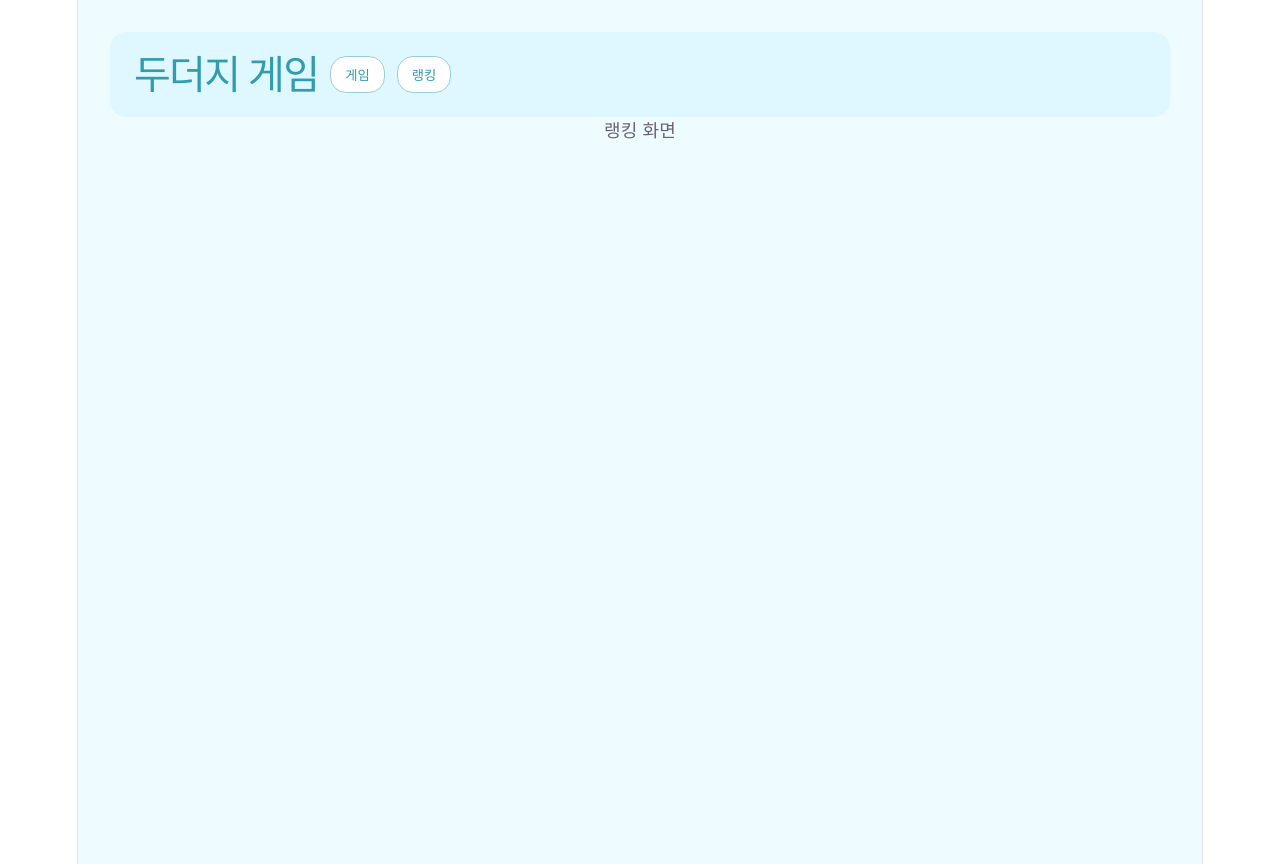
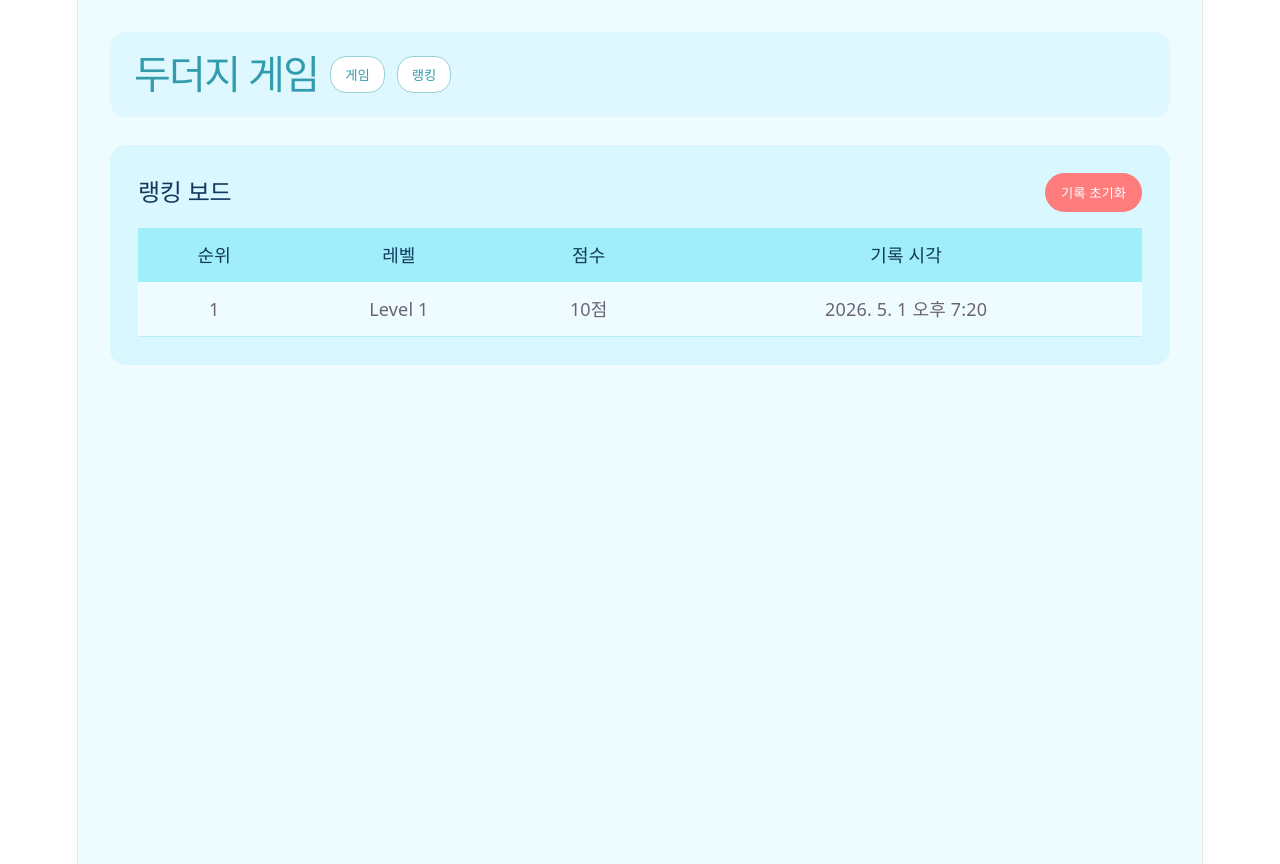
Before and after one commit to 38-lets-sopt-web/YuminKim, a React (Vite) app in the folder Week3/Homework/: page / in a window 1280 px wide. Both pictures are taken after a click on the button "랭킹". Built offline with nearby package versions, Linux system fonts and the light colour scheme.

Commit message:
feat: add ranking board layout

```diff
--- a/Week3/Homework/src/App.jsx
+++ b/Week3/Homework/src/App.jsx
@@ -133,6 +133,58 @@ const ModalButton = styled.button`
   cursor: pointer;
 `;
 
+//여기부터 랭킹
+
+const RankingPanel = styled.section`
+  margin-top: 28px;
+  padding: 28px;
+  border-radius: 16px;
+  background-color: #d8f7ff;
+`;
+
+const RankingHeader = styled.div`
+  display: flex;
+  align-items: center;
+  justify-content: space-between;
+  margin-bottom: 16px;
+`;
+
+const RankingTitle = styled.h2`
+  margin: 0;
+  color: #12385c;
+  font-size: 24px;
+`;
+
+const ResetButton = styled.button`
+  padding: 10px 16px;
+  border: none;
+  border-radius: 999px;
+  background-color: #ff7c7c;
+  color: #ffffff;
+  cursor: pointer;
+`;
+
+const RankingTable = styled.table`
+  width: 100%;
+  border-collapse: collapse;
+  text-align: center;
+  background-color: #effcff;
+`;
+
+const TableHead = styled.thead`
+  background-color: #9feefa;
+  color: #12385c;
+`;
+
+const TableCell = styled.td`
+  padding: 14px;
+  border-bottom: 1px solid #bceef6;
+`;
+
+const TableHeaderCell = styled.th`
+  padding: 14px;
+`;
+
 function App() {
   const [activeTab, setActiveTab] = useState("game");
   const [timeLeft, setTimeLeft] = useState(15);
@@ -197,6 +249,8 @@ function App() {
         if (prevTime <= 0.1) {
           setIsPlaying(false);
           setIsGameOver(true);
+          setActiveIndex(null);
+          setActiveType(null);
           return 0;
         }
 
@@ -273,15 +327,21 @@ function App() {
             <Board>
               {[0, 1, 2, 3].map((index) => (
                 <Hole key={index} onClick={() => handleClickHole(index)}>
-                  {activeIndex === index && activeType === "mole" && (
+                  {isPlaying &&
+                    activeIndex === index &&
+                    activeType === "mole" && (
                       <TargetImage src={moleImg} alt="두더지" />
                     )}
 
-                  {activeIndex === index && activeType === "bomb" && (
+                  {isPlaying &&
+                    activeIndex === index &&
+                    activeType === "bomb" && (
                       <TargetImage src={bombImg} alt="폭탄" />
                     )}
 
-                  {activeIndex === index && activeType === "hit" && (
+                  {isPlaying &&
+                    activeIndex === index &&
+                    activeType === "hit" && (
                       <TargetImage src={hitMoleImg} alt="맞은 두더지" />
                     )}
                 </Hole>
@@ -291,7 +351,34 @@ function App() {
         </GameLayout>
       )}
 
-      {activeTab === "ranking" && <div>랭킹 화면</div>}
+      {activeTab === "ranking" && (
+        <RankingPanel>
+          <RankingHeader>
+            <RankingTitle>랭킹 보드</RankingTitle>
+            <ResetButton>기록 초기화</ResetButton>
+          </RankingHeader>
+
+          <RankingTable>
+            <TableHead>
+              <tr>
+                <TableHeaderCell>순위</TableHeaderCell>
+                <TableHeaderCell>레벨</TableHeaderCell>
+                <TableHeaderCell>점수</TableHeaderCell>
+                <TableHeaderCell>기록 시각</TableHeaderCell>
+              </tr>
+            </TableHead>
+
+            <tbody>
+              <tr>
+                <TableCell>1</TableCell>
+                <TableCell>Level 1</TableCell>
+                <TableCell>10점</TableCell>
+                <TableCell>2026. 5. 1 오후 7:20</TableCell>
+              </tr>
+            </tbody>
+          </RankingTable>
+        </RankingPanel>
+      )}
 
       {isGameOver &&
         createPortal(
```
Lines whose indentation alone changed are shown as unchanged.
